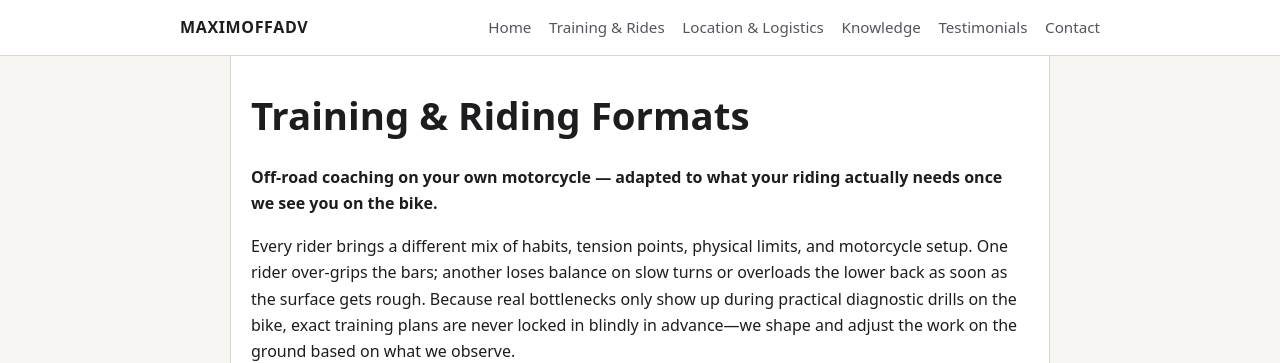
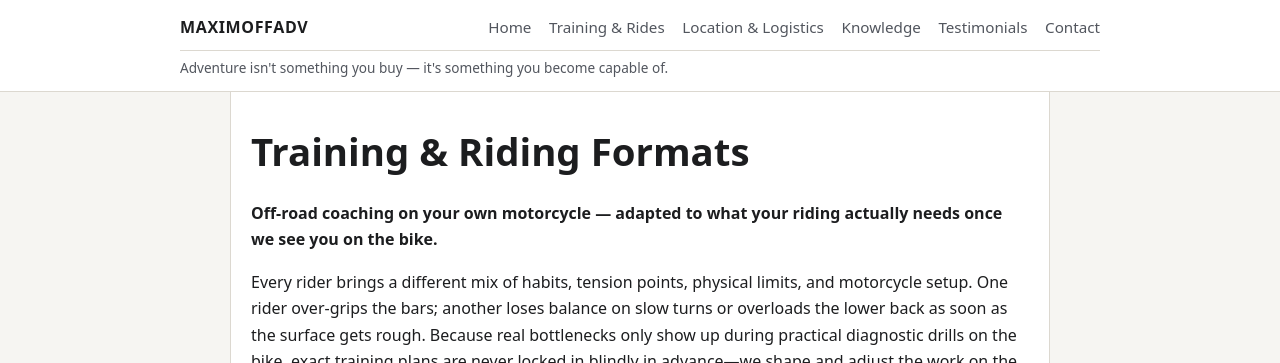
Before and after one commit to maximoffadv/maximoffadv-site, an Astro site: page /training-and-rides in a window 1280 px wide. Shown: the top 363 px of the page. Built offline with nearby package versions, Linux system fonts and the light colour scheme; Astro itself is replaced by a stand-in of ours.

Commit message:
Add Saad Al Jabri testimonial and header tagline

```diff
--- a/src/layouts/Layout.astro
+++ b/src/layouts/Layout.astro
@@ -33,7 +33,9 @@ const pageDescription =
         --accent: #9e3b18;
       }
 
-      * {
+      *,
+      *::before,
+      *::after {
         box-sizing: border-box;
       }
 
@@ -61,7 +63,7 @@ const pageDescription =
         flex-wrap: wrap;
         align-items: center;
         justify-content: space-between;
-        gap: 1rem;
+        gap: 0.55rem 1rem;
       }
 
       .brand {
@@ -87,6 +89,16 @@ const pageDescription =
 
       .nav-links a:hover {
         color: var(--accent);
+      }
+
+      .site-tagline {
+        flex-basis: 100%;
+        margin: 0;
+        padding-top: 0.45rem;
+        border-top: 1px solid var(--border);
+        font-size: 0.85rem;
+        line-height: 1.4;
+        color: var(--muted);
       }
 
       .container {
@@ -167,6 +179,9 @@ const pageDescription =
           <a href="/testimonials">Testimonials</a>
           <a href="/contact">Contact</a>
         </nav>
+        <p class="site-tagline">
+          Adventure isn't something you buy — it's something you become capable of.
+        </p>
       </div>
     </header>
 
```
